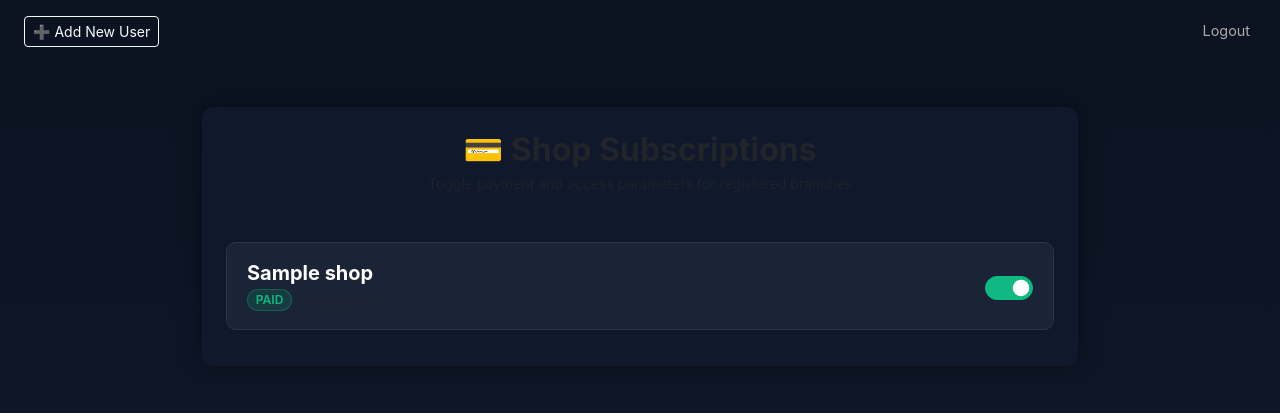
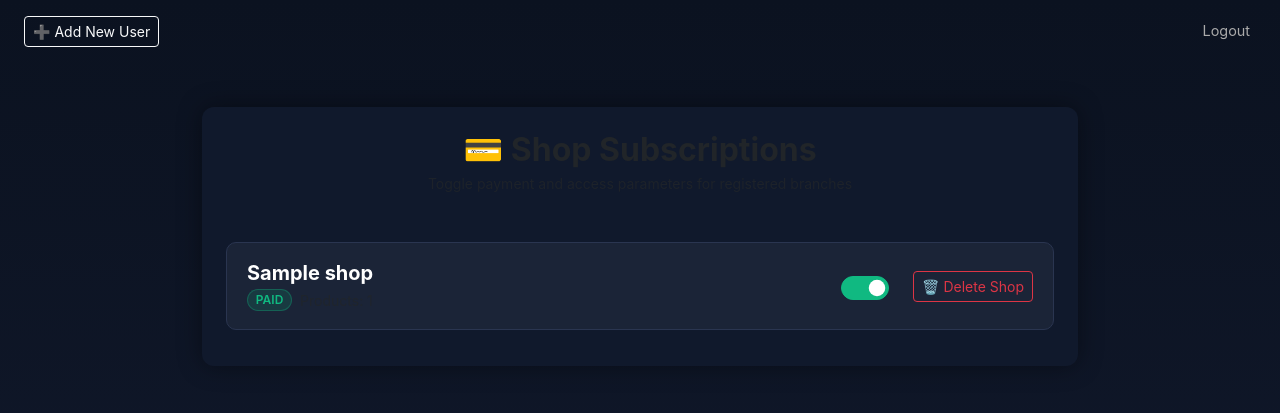
Before and after one commit to Haroon-Nkopa/flask-inventory-app, a Flask app: page /admin/shops in a window 1280 px wide. Shown: the top 413 px of the page. Run offline with Flask 3, Linux system fonts and the light colour scheme; a user stored in the database is signed in; tables that the repository leaves empty hold one stand-in row (values such as "Sample post").

Commit message:
a lot of chnages# Please enter the commit message for your changes. Lines starting

```diff
--- a/app/admin/routes.py
+++ b/app/admin/routes.py
@@ -1,11 +1,13 @@
 from . import admin_bp
 
 from flask import render_template, request, redirect, url_for, flash, session, abort, jsonify
-from ..models import Shop, db, User
+from ..models import Shop, db, User, Sale, SaleItem, InventoryAuditMerge, CashlessTransaction, StockReceivedLog, PhysicalInventoryCount
 from werkzeug.security import check_password_hash, generate_password_hash
 from flask_login import login_user, logout_user, login_required, current_user
 from functools import wraps
 from ..decorators import roles_required
+from datetime import datetime, timezone
+
 
 @admin_bp.route('/', methods=['GET', 'POST'])
 def admin_login():
@@ -110,3 +112,73 @@ def add_user_to_shop():
 
     shops = Shop.query.all()
     return render_template('admin/add_user_to_shop.html', shops=shops)
+
+
+
+
+@admin_bp.route('/delete_shop', methods=['POST'])
+def delete_shop():
+    shop_id = request.form.get('shop_id') or request.json.get('shop_id')
+
+    if not shop_id:
+        return jsonify({"status": "error", "message": "Shop ID is required"}), 400
+
+    shop = Shop.query.get(shop_id)
+    if not shop:
+        return jsonify({"status": "error", "message": "Shop not found"}), 404
+
+    try:
+        # 1. Clear high-level records explicitly tied to this shop_id
+        StockReceivedLog.query.filter_by(shop_id=shop.id).delete(synchronize_session=False)
+        CashlessTransaction.query.filter_by(shop_id=shop.id).delete(synchronize_session=False)
+
+        # 2. Extract product IDs to clean up product-level operational logs
+        product_ids = [p.id for p in shop.products]
+        if product_ids:
+            # FIX: Clear all sale items referencing these products to prevent ForeignKeyViolations
+            SaleItem.query.filter(SaleItem.product_id.in_(product_ids)).delete(synchronize_session=False)
+
+            # Clear remaining product-linked audit lines
+            InventoryAuditMerge.query.filter(InventoryAuditMerge.product_id.in_(product_ids)).delete(synchronize_session=False)
+
+        # 3. Clean up Sales logs belonging to this shop
+        sales = Sale.query.filter_by(shop_id=shop.id).all()
+        sale_ids = [s.id for s in sales]
+
+        if sale_ids:
+            # Clear any remaining items matching sales buckets, then drop parent sales
+            SaleItem.query.filter(SaleItem.sale_id.in_(sale_ids)).delete(synchronize_session=False)
+            Sale.query.filter_by(shop_id=shop.id).delete(synchronize_session=False)
+
+        # 4. Handle associated Users
+        for user in list(shop.users):
+            # Break the bridge link in the many-to-many join table (`user_shop`)
+            shop.users.remove(user)
+
+            # If this user is left with no remaining shops, safely purge their complete account profile
+            if len(user.shops) == 0:
+                PhysicalInventoryCount.query.filter_by(user_id=user.id).delete(synchronize_session=False)
+                InventoryAuditMerge.query.filter_by(user_id=user.id).delete(synchronize_session=False)
+                CashlessTransaction.query.filter_by(user_id=user.id).delete(synchronize_session=False)
+
+                db.session.delete(user)
+
+        # 5. Delete the Shop row
+        # This will now safely drop the Shop, Products, LiveInventory,
+        # DailyInventorySnapshots, and PhysicalInventoryCounts cleanly.
+        db.session.delete(shop)
+
+        # Commit everything inside a single atomic save point
+        db.session.commit()
+
+        return jsonify({
+            "status": "success",
+            "message": f"Successfully deleted shop '{shop.name}' and all associated records."
+        }), 200
+
+    except Exception as e:
+        db.session.rollback()
+        return jsonify({
+            "status": "error",
+            "message": f"An error occurred during database deletion: {str(e)}"
+        }), 500
--- a/app/main/routes.py
+++ b/app/main/routes.py
@@ -21,8 +21,9 @@ def enter_shop():
         return redirect(url_for('main.shop'))
     if request.method == 'POST':
         shop_name = request.form.get('shop_name').strip().title()
+        print(shop_name)
         # Case-insensitive match
-        shop = Shop.query.filter(Shop.name(shop_name)).first()
+        shop = Shop.query.filter(Shop.name == shop_name).first()
         if shop:
             session['shop_id'] = shop.id  # Save to session
             session['shop_name'] = shop.name  # Save shop name to session
--- a/app/templates/admin/shops.html
+++ b/app/templates/admin/shops.html
@@ -77,6 +77,18 @@
     #toast-container {
       z-index: 1060;
     }
+    /* Modal Theme Customizations */
+    .modal-content {
+      background-color: #162238;
+      color: #f5f5f5;
+      border: 1px solid #2a3550;
+    }
+    .modal-header, .modal-footer {
+      border-color: #2a3550;
+    }
+    .btn-close-white {
+      filter: invert(1) grayscale(1) brightness(2);
+    }
   </style>
 </head>
 <body>
@@ -115,7 +127,7 @@
       <div class="mt-2">
         {% if shops %}
           {% for shop in shops %}
-            <div class="shop-card">
+            <div class="shop-card" id="shop-row-{{ shop.id }}">
               <div>
                 <h5 class="mb-1 fw-bold text-white">{{ shop.name }}</h5>
                 <div class="d-flex align-items-center gap-2">
@@ -126,6 +138,8 @@
                 </div>
               </div>
 
+              <!-- Direct Controls Side Alignment Box -->
+              <div class="d-flex align-items-center gap-4">
                 <!-- Custom Toggle Control Switch -->
                 <div class="form-check form-switch mb-0">
                   <input class="form-check-input shop-toggle-switch"
@@ -134,6 +148,15 @@
                          id="switch-{{ shop.id }}"
                          data-shop-id="{{ shop.id }}"
                          {{ 'checked' if shop.paid }}>
+                </div>
+
+                <!-- Danger Zone Purge Action Button -->
+                <button type="button"
+                        class="btn btn-sm btn-outline-danger px-2.5 py-1 delete-shop-btn"
+                        data-shop-id="{{ shop.id }}"
+                        data-shop-name="{{ shop.name }}">
+                  🗑️ Delete Shop
+                </button>
               </div>
             </div>
           {% endfor %}
@@ -148,6 +171,30 @@
     </div>
   </div>
 
+  <!-- Safety Net Destruction Modal Confirmation Box -->
+  <div class="modal fade" id="deleteConfirmationModal" tabindex="-1" aria-hidden="true">
+    <div class="modal-dialog modal-dialog-centered">
+      <div class="modal-content shadow-lg">
+        <div class="modal-header">
+          <h5 class="modal-title text-danger fw-bold">⚠️ Warning: Absolute Destructive Action</h5>
+          <button type="button" class="btn-close btn-close-white" data-bs-dismiss="modal" aria-label="Close"></button>
+        </div>
+        <div class="modal-body">
+          <p>You are about to delete <strong id="modal-shop-name-display" class="text-warning"></strong>.</p>
+          <p class="small text-muted">This process completely purges all related database footprints including: Users, Products, Sales logs, Receipts, Audits, and Live inventories permanently.</p>
+          <div class="mb-3">
+            <label for="confirm-shop-name-input" class="form-label small fw-bold">Type the shop name precisely to authorize deletion:</label>
+            <input type="text" class="form-control bg-dark text-white border-secondary" id="confirm-shop-name-input" autocomplete="off">
+          </div>
+        </div>
+        <div class="modal-footer">
+          <button type="button" class="btn btn-sm btn-secondary" data-bs-dismiss="modal">Cancel</button>
+          <button type="button" id="confirm-delete-action-btn" class="btn btn-sm btn-danger" disabled>Confirm Full Deletion</button>
+        </div>
+      </div>
+    </div>
+  </div>
+
   <!-- Bootstrap Bundle Script -->
   <script src="https://cdn.jsdelivr.net/npm/bootstrap@5.3.2/dist/js/bootstrap.bundle.min.js"></script>
 
@@ -156,24 +203,21 @@
     document.addEventListener('DOMContentLoaded', function() {
         const switches = document.querySelectorAll('.shop-toggle-switch');
 
+        // --- 1. SUBSCRIPTION TOGGLE FLOW ---
         switches.forEach(toggle => {
             toggle.addEventListener('change', function() {
                 const shopId = this.getAttribute('data-shop-id');
                 const isChecked = this.checked;
                 const badge = document.getElementById(`badge-${shopId}`);
 
-                // Fire an immediate asynchronous backend database update request
                 fetch("{{ url_for('admin.toggle_shop_paid') }}", {
                     method: "POST",
-                    headers: {
-                        "Content-Type": "application/json",
-                    },
+                    headers: { "Content-Type": "application/json" },
                     body: JSON.stringify({ shop_id: shopId })
                 })
                 .then(response => response.json())
                 .then(data => {
                     if (data.success) {
-                        // Dynamically morph classes and states on success
                         if (data.new_status) {
                             badge.className = "badge rounded-pill badge-paid px-2.5 py-1 small fw-semibold";
                             badge.textContent = "PAID";
@@ -183,7 +227,6 @@
                         }
                         showToast(data.message, 'success');
                     } else {
-                        // Revert visual toggle state if server fails or flags access denial
                         this.checked = !isChecked;
                         showToast(data.error || 'Failed to update workspace privileges.', 'danger');
                     }
@@ -195,11 +238,76 @@
             });
         });
 
-        // Dynamic Toast Notification Generator Helper
+        // --- 2. DESTRUCTIVE SHOP DELETION FLOW ---
+        const deleteButtons = document.querySelectorAll('.delete-shop-btn');
+        const deleteModalEl = document.getElementById('deleteConfirmationModal');
+        const deleteModal = new bootstrap.Modal(deleteModalEl);
+
+        const modalShopNameDisplay = document.getElementById('modal-shop-name-display');
+        const confirmInput = document.getElementById('confirm-shop-name-input');
+        const confirmSubmitBtn = document.getElementById('confirm-delete-action-btn');
+
+        let targetShopId = null;
+        let targetShopName = "";
+
+        deleteButtons.forEach(btn => {
+            btn.addEventListener('click', function() {
+                targetShopId = this.getAttribute('data-shop-id');
+                targetShopName = this.getAttribute('data-shop-name');
+
+                modalShopNameDisplay.textContent = targetShopName;
+                                modalShopNameDisplay.textContent = targetShopName;
+                confirmInput.value = "";
+                confirmSubmitBtn.disabled = true;
+
+                deleteModal.show();
+            });
+        });
+
+        // Track validation text entry to ensure matching name before allowing deletion
+        confirmInput.addEventListener('input', function() {
+            confirmSubmitBtn.disabled = (this.value.trim().toLowerCase() !== targetShopName.trim().toLowerCase());
+        });
+
+        // Handle the final confirmation execution click
+        confirmSubmitBtn.addEventListener('click', function() {
+            if (!targetShopId) return;
+
+            confirmSubmitBtn.disabled = true;
+            confirmSubmitBtn.innerHTML = `<span class="spinner-border spinner-border-sm" role="status" aria-hidden="true"></span> Purging...`;
+
+            fetch("{{ url_for('admin.delete_shop') }}", {
+                method: "POST",
+                headers: { "Content-Type": "application/json" },
+                body: JSON.stringify({ shop_id: targetShopId })
+            })
+            .then(response => response.json())
+            .then(data => {
+                deleteModal.hide();
+                // Reset button text
+                confirmSubmitBtn.innerHTML = "Confirm Full Deletion";
+
+                if (data.status === 'success') {
+                    showToast(data.message, 'success');
+                    // Smoothly strip out the elements out of view
+                    const row = document.getElementById(`shop-row-${targetShopId}`);
+                    if (row) row.remove();
+                } else {
+                    showToast(data.message || 'Error occurred trying to drop entity profile.', 'danger');
+                }
+            })
+            .catch(error => {
+                deleteModal.hide();
+                confirmSubmitBtn.innerHTML = "Confirm Full Deletion";
+                showToast('Network error while processing deletion request.', 'danger');
+            });
+        });
+
+
+        // --- 3. TOAST GENERATOR ---
         function showToast(message, type) {
             const container = document.getElementById('toast-container');
             const toast = document.createElement('div');
-            // Translate standard flask categories to matches
             const alertClass = type === 'success' ? 'alert-success' : 'alert-danger';
 
             toast.className = `alert ${alertClass} alert-dismissible fade show shadow-lg border-0 text-white`;
@@ -216,5 +324,3 @@
         }
     });
   </script>
-</body>
-</html>
```
Lines whose indentation alone changed are shown as unchanged.
